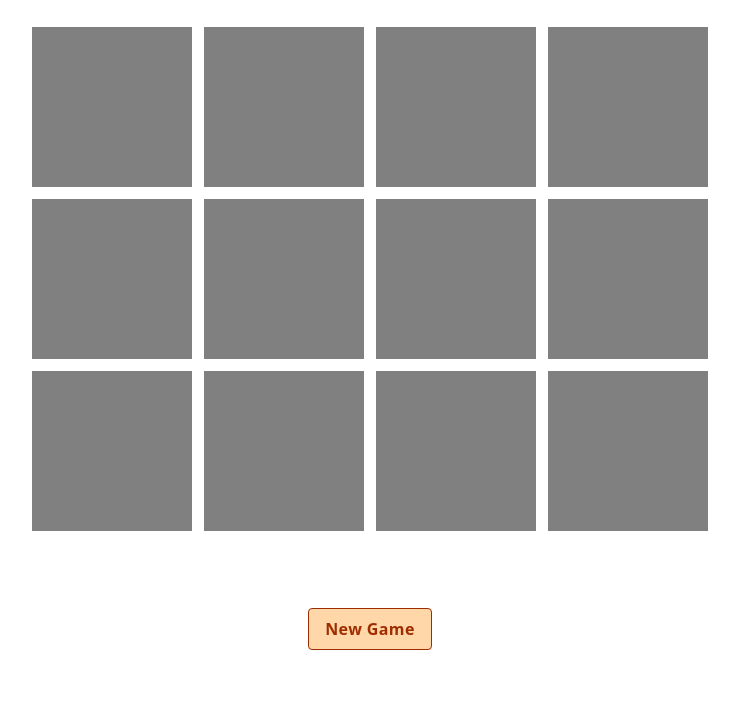
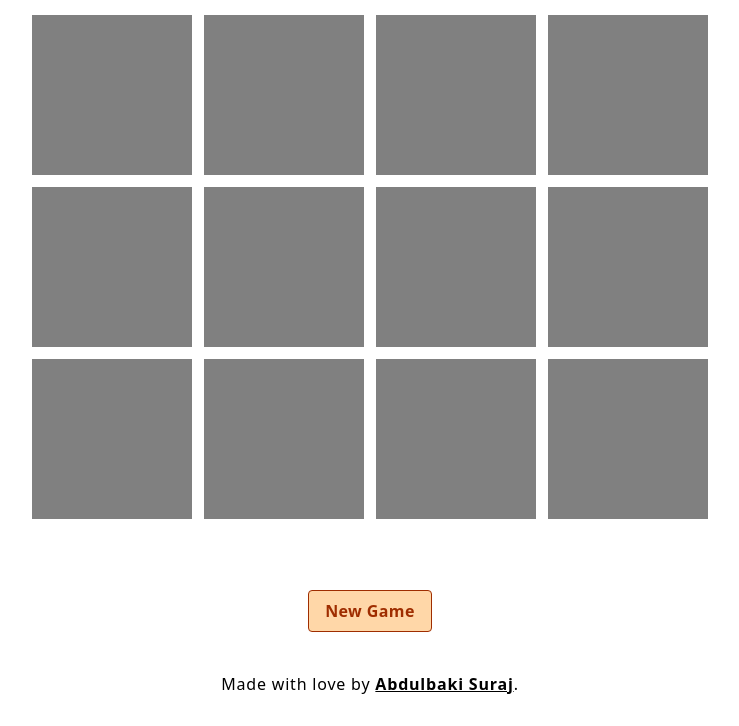
Before and after one commit to codelikesuraj/alpinejs-memory-game, a plain HTML site: page index.html in a window 1280 px wide. Shown: the part 74-800 px from the top of the page, without its empty margins (270-1009 px from the left). Drawn offline with nearby package versions, Linux system fonts and the light colour scheme.

Commit message:
update: added signature

```diff
--- a/index.html
+++ b/index.html
@@ -45,12 +45,15 @@
         </template>
       </div>
 
+      <div class="text-center">
         <button
           x-on:click="reset"
           class="m-10 px-2 py-1 lg:px-4 lg:py-2 bg-orange-200 border-1 text-orange-800 border-orange-800 rounded font-semibold tracking-wide"
         >
           New Game
         </button>
+        <div class="tracking-wider">Made with love by <a class="underline font-semibold" href="https://abdulbakisuraj.com" target="_blank">Abdulbaki Suraj</a>.</div>
+      </div>
     </div>
 
     <script type="text/javascript" defer>
```
Lines whose indentation alone changed are shown as unchanged.
